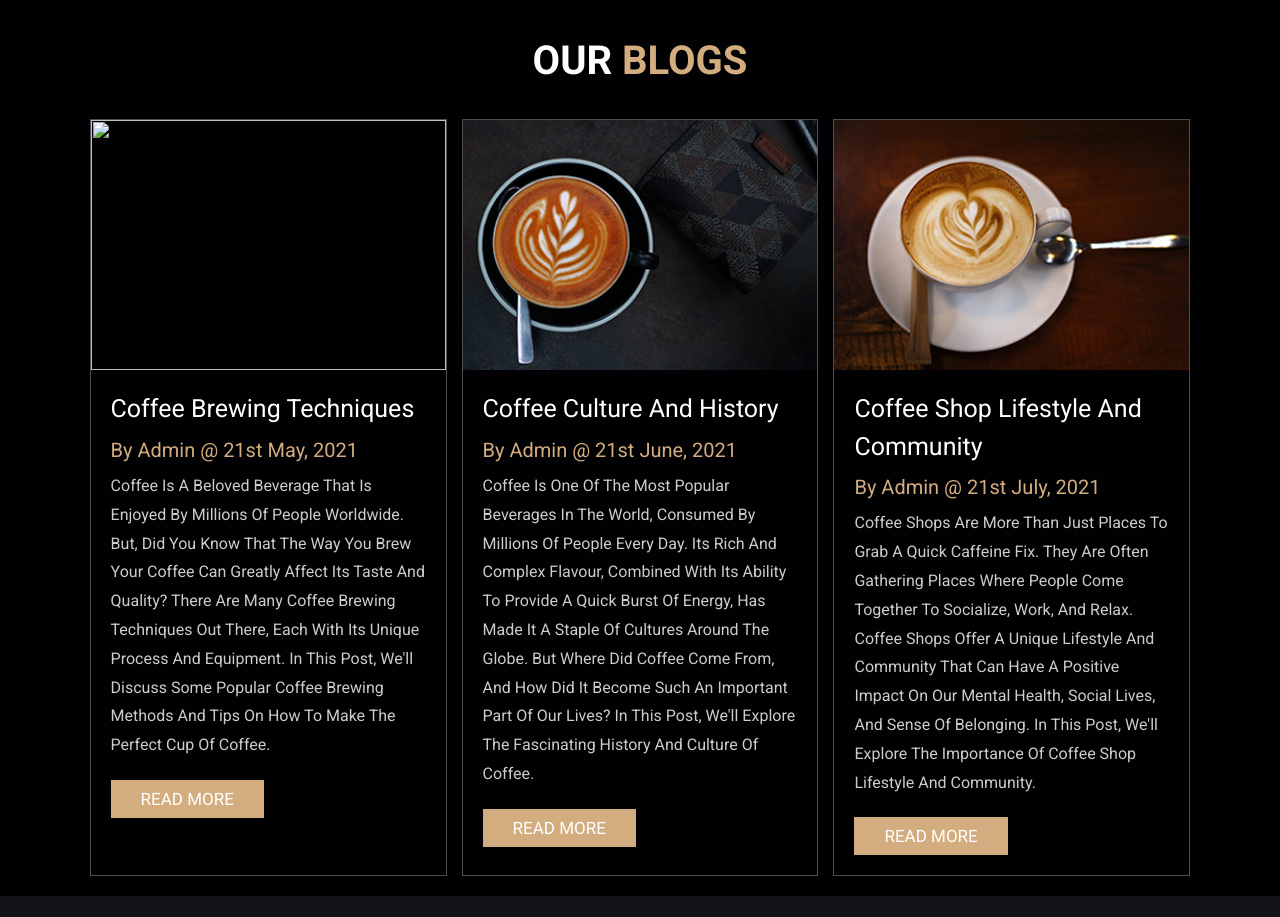
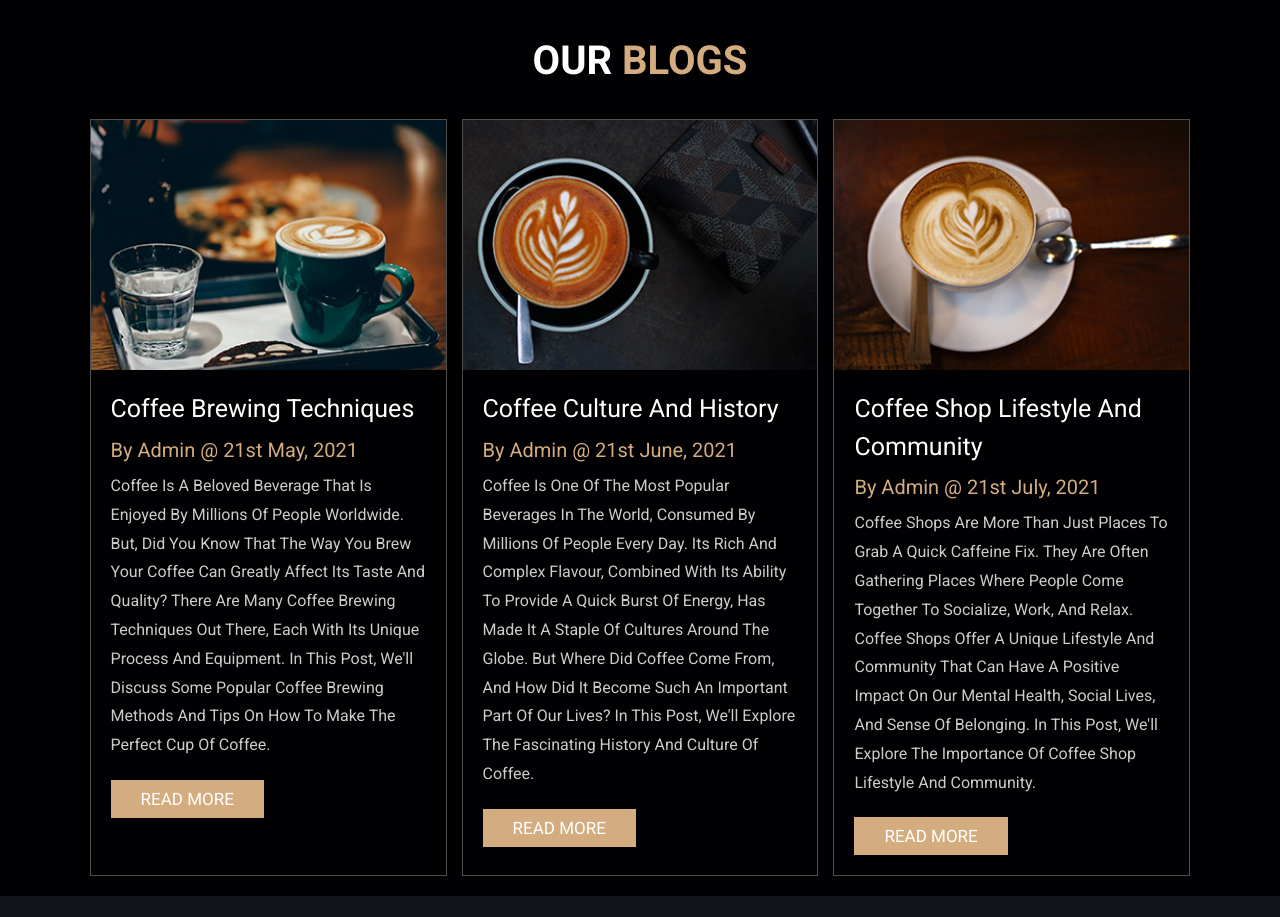
Before and after one commit to UmangUdit96/Coffee-Shop, a plain HTML site: page index.html in a window 1280 px wide. Shown: the part 4236-5153 px from the top of the page. Drawn offline with Linux system fonts and the light colour scheme.

Commit message:
Update index.html

```diff
--- a/index.html
+++ b/index.html
@@ -367,7 +367,7 @@
 
                 <div class="box">
                     <div class="image">
-                        <img src="Images/Images/blog-1.jpeg" alt="">
+                        <img src="Images/blog-1.jpeg" alt="">
                     </div>
                     <div class="contents">
                         <a href="#" class="title">Coffee Brewing Techniques</a>
```
